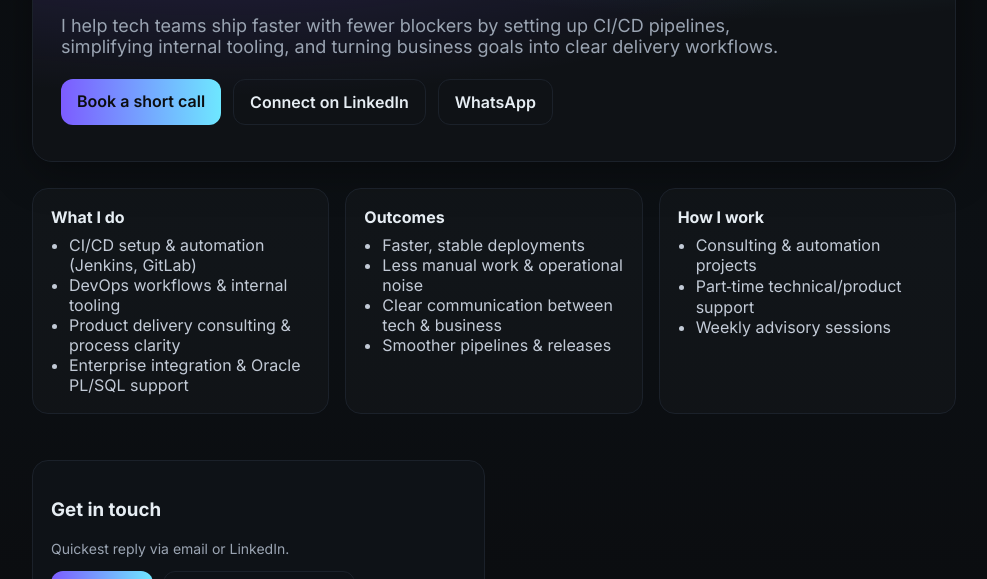
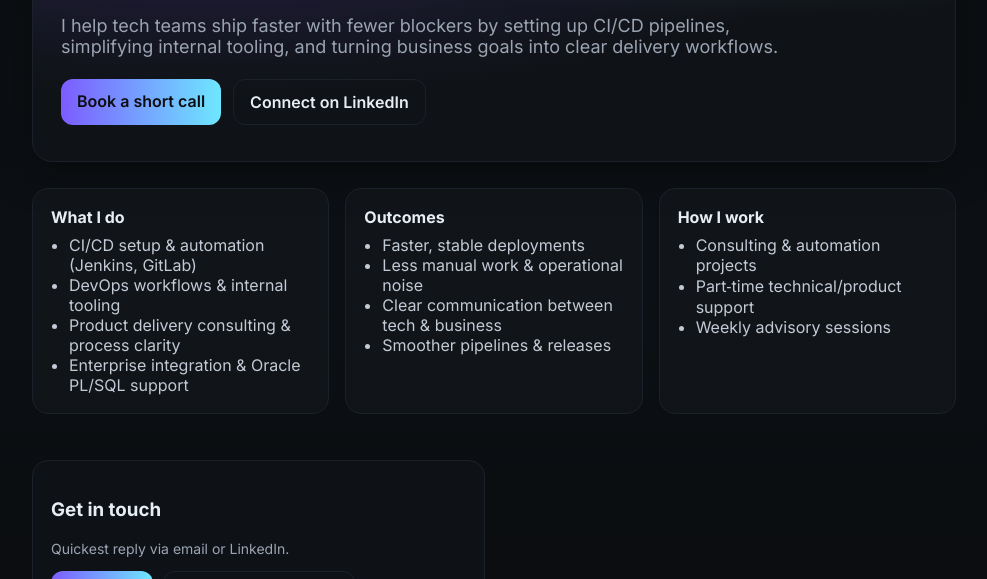
Before and after one commit to petrepopa00/consulting-site, a plain HTML site: page index.html in a window 1280 px wide. Shown: the part 221-800 px from the top of the page, without its empty margins (146-1133 px from the left). Drawn offline with Linux system fonts and the light colour scheme.

Commit message:
Update index.html

```diff
--- a/index.html
+++ b/index.html
@@ -47,7 +47,7 @@
       <div class="cta">
         <a class="btn btn-primary" href="mailto:petrepopa00@gmail.com?subject=Consulting%20inquiry%20from%20pptech.dev">Book a short call</a>
         <a class="btn btn-ghost" href="https://www.linkedin.com/in/popa-petre-540666142" target="_blank" rel="noopener">Connect on LinkedIn</a>
-        <a class="btn btn-ghost" href="https://wa.me/###########" target="_blank" rel="noopener">WhatsApp</a>
+
       </div>
     </section>
 
```
